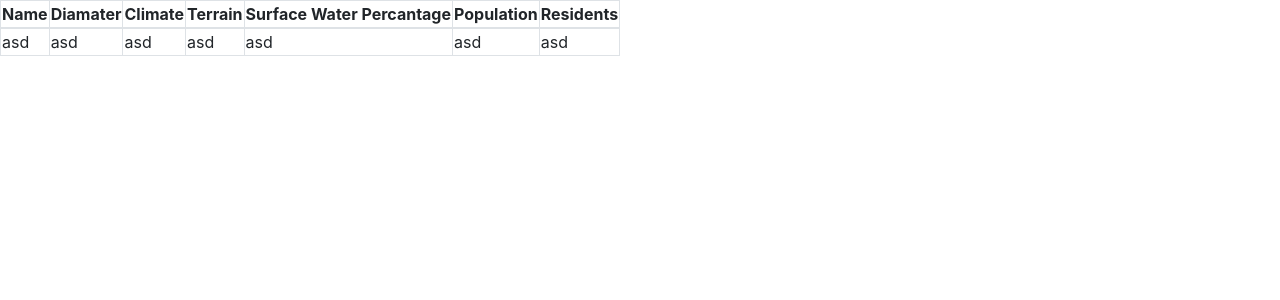
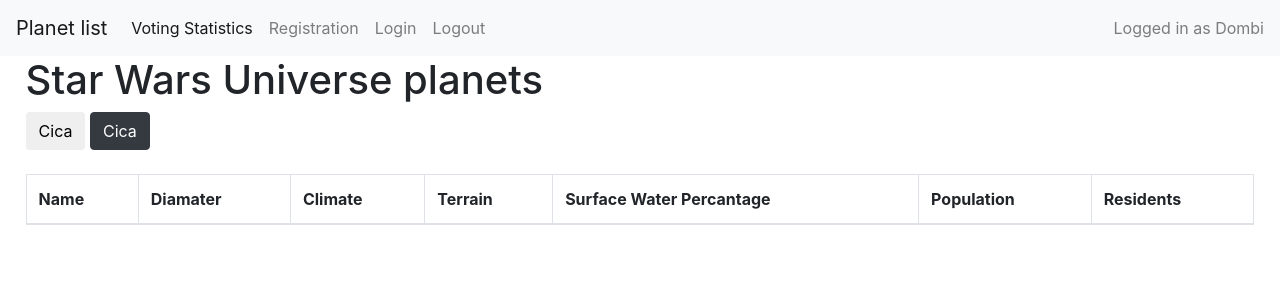
Before and after one commit to dombovari-balazs/dombi_apiwars, a Flask app: page / in a window 1280 px wide. Shown: the top 300 px of the page. Run offline with Flask 2, Linux system fonts and the light colour scheme; lists and menus that the app fills with data are empty; some libraries are stand-ins or nearby versions.

Commit message:
Bootstrap added navbar added, "asd" data deleted.

```diff
--- a/static/js/main.js
+++ b/static/js/main.js
@@ -4,7 +4,6 @@
 fetch('https://swapi.co/api/planets/?page='+'4')  // set the path; the method is GET by default, but can be modified with a second parameter
 .then((response) => response.json())  // parse JSON format into JS object
 .then((data) => {
-    clearTables();
     const tableData = document.querySelector("tbody");
     //TODO: Make it a shiny table
     data.results.forEach((row) => {
--- a/templates/main.html
+++ b/templates/main.html
@@ -8,7 +8,6 @@
    <link rel="stylesheet" href="{{ url_for('static',filename='css/bootstrap.css') }}">
         <link rel="stylesheet" href="{{ url_for('static',filename='css/bootstrap-grid.css') }}">
         <link rel="stylesheet" href="{{ url_for('static',filename='css/bootstrap-reboot.css') }}">
-        <link rel="stylesheet" href="{{ url_for('static',filename='style.css') }}">
 
 
   <script src="{{ url_for('static',filename='js/bootstrap.js') }}" defer></script>
@@ -18,7 +17,42 @@
     </head>
 <body>
 
-<table class ="center table-bordered">
+<nav class="navbar navbar-expand-lg navbar-light bg-light">
+  <a class="navbar-brand" href="#">Planet list</a>
+  <button class="navbar-toggler" type="button" data-toggle="collapse" data-target="#navbarText" aria-controls="navbarText" aria-expanded="false" aria-label="Toggle navigation">
+    <span class="navbar-toggler-icon"></span>
+  </button>
+  <div class="collapse navbar-collapse" id="navbarText">
+    <ul class="navbar-nav mr-auto">
+      <li class="nav-item active">
+        <a class="nav-link" href="#">Voting Statistics <span class="sr-only">(current)</span></a>
+      </li>
+      <li class="nav-item">
+        <a class="nav-link" href="#">Registration</a>
+      </li>
+      <li class="nav-item">
+        <a class="nav-link" href="#">Login</a>
+      </li>
+      <li class="nav-item">
+        <a class="nav-link" href="#">Logout</a>
+      </li>
+    </ul>
+    <span class="navbar-text">
+      Logged in as Dombi
+    </span>
+  </div>
+</nav>
+
+<div style="margin-left: 2%; margin-right: 2%">
+    <h1>Star Wars Universe planets</h1>
+    <a>
+        <button type="button" class="btn ">Cica</button>
+    </a>
+    <a>
+        <button type="button" class="btn btn-dark">Cica</button>
+    </a>
+    <br><br>
+    <table class ="table center table-bordered">
 
         <thead>
             <th>Name</th>
@@ -30,18 +64,11 @@
             <th>Residents</th>
         </thead>
         <tbody>
-        <td>asd</td>
-        <td>asd</td>
-        <td>asd</td>
-        <td>asd</td>
-        <td>asd</td>
-        <td>asd</td>
-        <td>asd</td>
 
 
         </tbody>
     </table>
-
+</div>
 
 </body>
 </html>
```
Also changed, not shown: 1 other file. Lines whose indentation alone changed are shown as unchanged.
